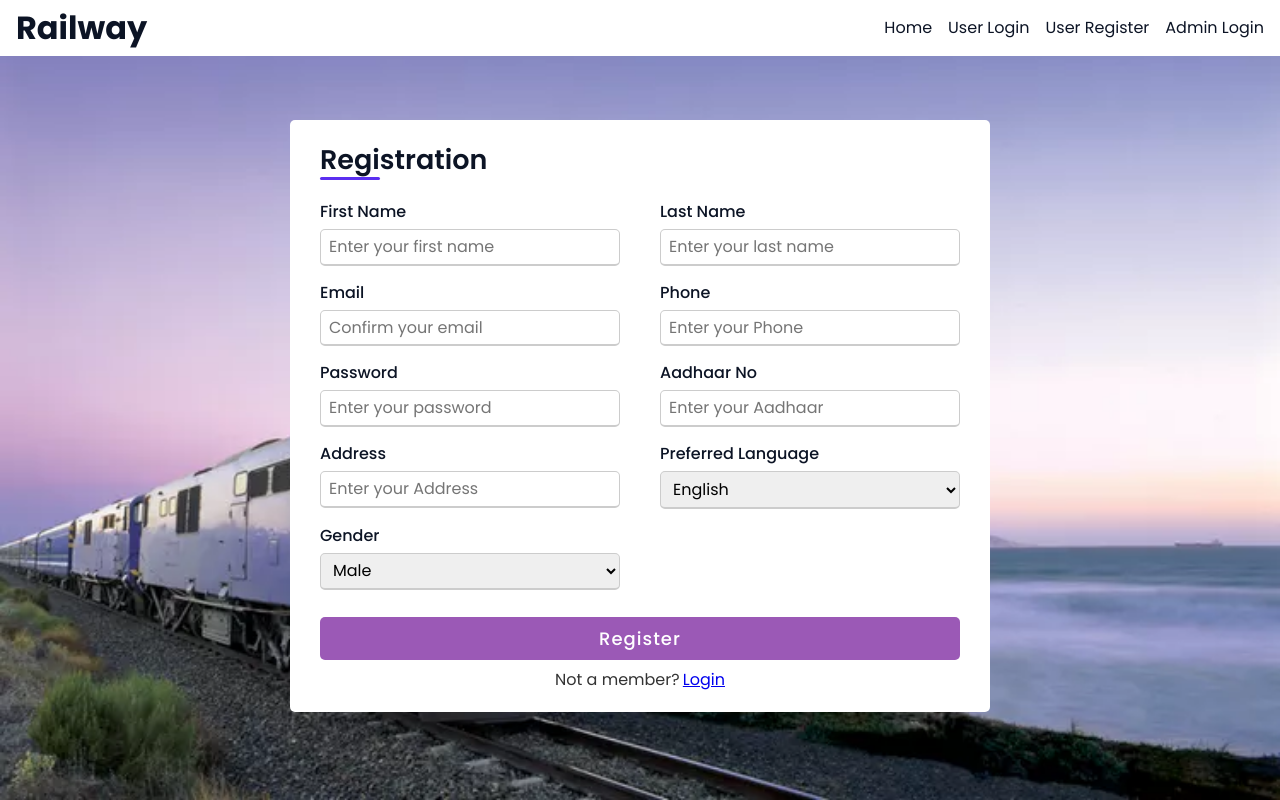
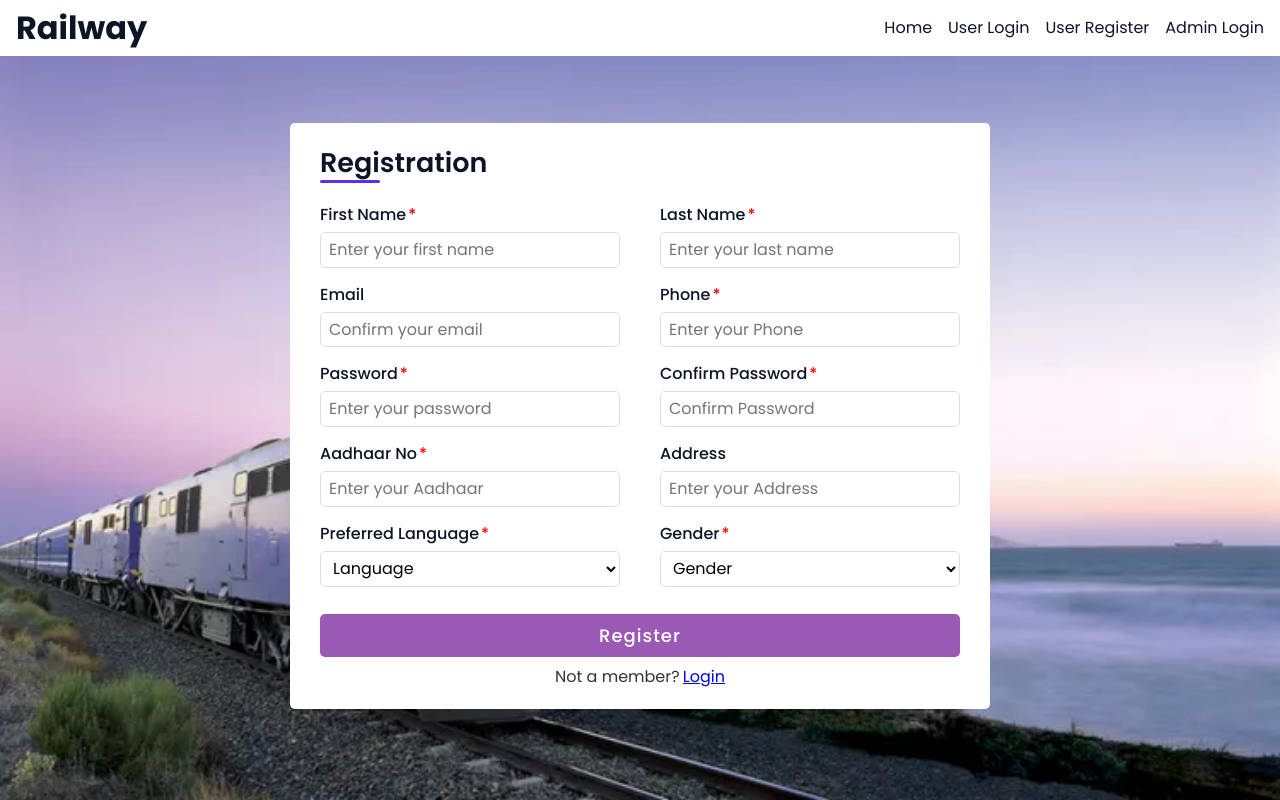
Before and after one commit to TIAA-KKWIEER-Group1/Railway-client, a React (Vite) app: page /user/register in a window 1280 px wide. Built offline with nearby package versions, Linux system fonts and the light colour scheme.

Commit message:
feat: Added formix validation to user registration

```diff
--- a/src/index.css
+++ b/src/index.css
@@ -147,3 +147,22 @@ code {
   position: fixed;
   inset: 0;
 }
+
+/* input required * css */
+.required {
+  color: red;
+  margin-left: 2px;
+}
+
+/* For readability we are using visually hidden */
+.visually-hidden {
+  position: absolute;
+  width: 1px;
+  height: 1px;
+  padding: 0;
+  margin: -1px;
+  overflow: hidden;
+  clip: rect(0, 0, 0, 0);
+  white-space: nowrap;
+  border: 0;
+}
--- a/src/pages/UserRegister/UserRegister.jsx
+++ b/src/pages/UserRegister/UserRegister.jsx
@@ -1,69 +1,280 @@
-import { Link } from 'react-router-dom';
+import { useMutation, useQueryClient } from '@tanstack/react-query';
+import { useFormik } from 'formik';
+import { toast } from 'react-hot-toast';
+import { Link, useNavigate } from 'react-router-dom';
+import * as Yup from 'yup';
+import { registerUser } from '../../services/user.services';
 import styles from './UserRegister.module.css';
+
 function UserRegister() {
+  const queryClient = useQueryClient();
+  const navigate = useNavigate();
+
+  const { mutate, isLoading } = useMutation({
+    mutationFn: (user) => registerUser(user),
+    onError: (error) => {
+      toast.error(error.response.data.message);
+    },
+    onSuccess: () => {
+      queryClient.refetchQueries(['user-status']);
+      navigate('/');
+    },
+  });
+
+  const phoneRegExp =
+    /^((\\+[1-9]{1,4}[ \\-]*)|(\\([0-9]{2,3}\\)[ \\-]*)|([0-9]{2,4})[ \\-]*)*?[0-9]{3,4}?[ \\-]*[0-9]{3,4}?$/;
+
+  const formik = useFormik({
+    initialValues: {
+      firstName: '',
+      lastName: '',
+      email: '',
+      phone: '',
+      password: '',
+      confirmPassword: '',
+      aadhaarNo: '',
+      address: '',
+      language: '',
+      gender: '',
+    },
+    validationSchema: Yup.object({
+      firstName: Yup.string().required('Required'),
+      lastName: Yup.string().required('Required'),
+      email: Yup.string().email('Invalid Email Address').required('Required'),
+      phone: Yup.string()
+        .matches(phoneRegExp, 'Phone number is not valid')
+        .required('Required'),
+      password: Yup.string().required('Required'),
+      confirmPassword: Yup.string()
+        .when('password', {
+          is: (val) => val && val.length > 0,
+          then: () =>
+            Yup.string().oneOf(
+              [Yup.ref('password')],
+              'Confirm Password does not match',
+            ),
+        })
+        .required('Confirm Password is required'),
+      aadhaarNo: Yup.number().required('Required'),
+      address: Yup.string().required('Required'),
+      language: Yup.string().required('Required'),
+      gender: Yup.string().required('Required'),
+    }),
+    onSubmit: (values) => mutate(values),
+  });
+
   return (
     <div className={styles.UserRegister}>
       <div className={styles.container}>
         <div className="title">Registration</div>
-        <form action="#">
+        <form onSubmit={formik.handleSubmit}>
           <div className={styles.userDetails}>
-            <div className={styles.inputContainer}>
-              <span className={styles.details}>First Name</span>
+            <div
+              className={`${styles.inputField} ${
+                formik.touched.firstName && formik.errors.firstName
+                  ? styles.inputFieldError
+                  : ''
+              }`}
+            >
+              <span className={styles.details}>
+                First Name
+                <span className="required">*</span>
+              </span>
               <input
                 type="text"
                 placeholder="Enter your first name "
-                required
+                name="firstName"
+                value={formik.values.firstName}
+                onChange={formik.handleChange}
+                onBlur={formik.handleBlur}
               />
             </div>
-            <div className={styles.inputContainer}>
-              <span className={styles.details}>Last Name</span>
-              <input type="text" placeholder="Enter your last name " required />
+            <div
+              className={`${styles.inputField} ${
+                formik.touched.lastName && formik.errors.lastName
+                  ? styles.inputFieldError
+                  : ''
+              }`}
+            >
+              <span className={styles.details}>
+                Last Name
+                <span className="required">*</span>
+              </span>
+              <input
+                type="text"
+                placeholder="Enter your last name "
+                name="lastName"
+                value={formik.values.lastName}
+                onChange={formik.handleChange}
+                onBlur={formik.handleBlur}
+              />
             </div>
-            <div className={styles.inputContainer}>
+            <div
+              className={`${styles.inputField} ${
+                formik.touched.email && formik.errors.email
+                  ? styles.inputFieldError
+                  : ''
+              }`}
+            >
               <span className={styles.details}>Email</span>
-              <input type="email" placeholder="Confirm your email" required />
+              <input
+                type="email"
+                placeholder="Confirm your email"
+                name="email"
+                value={formik.values.email}
+                onChange={formik.handleChange}
+                onBlur={formik.handleBlur}
+              />
             </div>
-            <div className={styles.inputContainer}>
-              <span className={styles.details}>Phone</span>
-              <input type="tel" placeholder="Enter your Phone " required />
+            <div
+              className={`${styles.inputField} ${
+                formik.touched.phone && formik.errors.phone
+                  ? styles.inputFieldError
+                  : ''
+              }`}
+            >
+              <span className={styles.details}>
+                Phone
+                <span className="required">*</span>
+              </span>
+              <input
+                type="tel"
+                placeholder="Enter your Phone "
+                name="phone"
+                value={formik.values.phone}
+                onChange={formik.handleChange}
+                onBlur={formik.handleBlur}
+              />
             </div>
-            <div className={styles.inputContainer}>
-              <span className={styles.details}>Password</span>
+            <div
+              className={`${styles.inputField} ${
+                formik.touched.password && formik.errors.password
+                  ? styles.inputFieldError
+                  : ''
+              }`}
+            >
+              <span className={styles.details}>
+                Password
+                <span className="required">*</span>
+              </span>
               <input
                 type="password"
                 placeholder="Enter your password "
-                required
+                name="password"
+                value={formik.values.password}
+                onChange={formik.handleChange}
+                onBlur={formik.handleBlur}
               />
             </div>
-            <div className={styles.inputContainer}>
-              <span className={styles.details}>Aadhaar No</span>
-              <input type="number" placeholder="Enter your Aadhaar " required />
+            <div
+              className={`${styles.inputField} ${
+                formik.touched.confirmPassword && formik.errors.confirmPassword
+                  ? styles.inputFieldError
+                  : ''
+              }`}
+            >
+              <span className={styles.details}>
+                Confirm Password
+                <span className="required">*</span>
+              </span>
+              <input
+                type="password"
+                placeholder="Confirm Password"
+                name="confirmPassword"
+                value={formik.values.confirmPassword}
+                onChange={formik.handleChange}
+                onBlur={formik.handleBlur}
+              />
             </div>
-            <div className={styles.inputContainer}>
+            <div
+              className={`${styles.inputField} ${
+                formik.touched.aadhaarNo && formik.errors.aadhaarNo
+                  ? styles.inputFieldError
+                  : ''
+              }`}
+            >
+              <span className={styles.details}>
+                Aadhaar No
+                <span className="required">*</span>
+              </span>
+              <input
+                type="number"
+                placeholder="Enter your Aadhaar "
+                name="aadhaarNo"
+                value={formik.values.aadhaarNo}
+                onChange={formik.handleChange}
+                onBlur={formik.handleBlur}
+              />
+            </div>
+            <div
+              className={`${styles.inputField} ${
+                formik.touched.address && formik.errors.address
+                  ? styles.inputFieldError
+                  : ''
+              }`}
+            >
               <span className={styles.details}>Address</span>
-              <input type="text" placeholder="Enter your Address " required />
+              <input
+                type="text"
+                placeholder="Enter your Address "
+                name="address"
+                value={formik.values.address}
+                onChange={formik.handleChange}
+                onBlur={formik.handleBlur}
+              />
             </div>
 
-            <div className={styles.inputContainer}>
-              <span className={styles.details}>Preferred Language</span>
-              <select name="">
-                <option>English</option>
-                <option>Hindi</option>
+            <div
+              className={`${styles.inputField} ${
+                formik.touched.language && formik.errors.language
+                  ? styles.inputFieldError
+                  : ''
+              }`}
+            >
+              <span className={styles.details}>
+                Preferred Language
+                <span className="required">*</span>
+              </span>
+              <select
+                name="language"
+                value={formik.values.language}
+                onChange={formik.handleChange}
+                onBlur={formik.handleBlur}
+              >
+                <option value="">Language</option>
+                <option value="english">English</option>
+                <option value="hindi">Hindi</option>
               </select>
             </div>
-            <div className={styles.inputContainer}>
-              <span className={styles.details}>Gender</span>
-              <select name="">
-                <option>Male</option>
-                <option>Female</option>
-                <option>Other</option>
+            <div
+              className={`${styles.inputField} ${
+                formik.touched.gender && formik.errors.gender
+                  ? styles.inputFieldError
+                  : ''
+              }`}
+            >
+              <span className={styles.details}>
+                Gender
+                <span className="required">*</span>
+              </span>
+              <select
+                name="gender"
+                value={formik.values.gender}
+                onChange={formik.handleChange}
+                onBlur={formik.handleBlur}
+              >
+                <option value="">Gender</option>
+                <option value="male">Male</option>
+                <option value="female">Female</option>
+                <option value="other">Other</option>
               </select>
             </div>
           </div>
 
-          <div className={styles.button}>
-            <input type="submit" value="Register" />
-          </div>
+          <button type="submit" className={styles.button} disabled={isLoading}>
+            Register
+          </button>
+
           <div className={styles.loginSignUp}>
             <span className={styles.signUpText}>
               Not a member?
--- a/src/pages/UserRegister/UserRegister.module.css
+++ b/src/pages/UserRegister/UserRegister.module.css
@@ -29,7 +29,7 @@
   margin: 20px 0 12px 0;
 }
 
-.inputContainer {
+.inputField {
   margin-bottom: 15px;
   width: calc(100% / 2 - 20px);
 }
@@ -40,14 +40,15 @@
   margin-bottom: 5px;
 }
 
-.inputContainer input {
+.inputField input {
   width: 100%;
   outline: none;
   border-radius: 5px;
-  border: 1px solid #ccc;
+  border: 1px solid #ddd;
+  background: #fff;
+
   padding: 0.3rem 0.5rem;
   font-size: 16px;
-  border-bottom-width: 2px;
   transition: all 0.3 ease;
 }
 
@@ -55,19 +56,19 @@
   width: 100%;
   outline: none;
   border-radius: 5px;
-  border: 1px solid #ccc;
+  border: 1px solid #ddd;
+  background: #fff;
+
   padding: 0.3rem 0.5rem;
   font-size: 16px;
-  border-bottom-width: 2px;
   transition: all 0.3 ease;
 }
 
-.inputContainer input:focus,
-.inputContainer input:valid {
+.inputField input:focus {
   border-color: #9b59b6;
 }
 
-.button input {
+.button {
   display: block;
   width: 100%;
   padding: 0.5rem;
@@ -83,7 +84,7 @@
   background: #9b59b6;
 }
 
-.button input:hover {
+.button:hover {
   background: linear-gradient(-135deg, #71b7e6, #9b59b6);
 }
 
@@ -101,6 +102,10 @@
   margin-top: 0.5rem;
 }
 
+.UserRegister .inputFieldError :where(input, select, textarea) {
+  border-color: red;
+}
+
 @media (max-width: 700px) {
   .UserRegister {
     padding: 0.5rem;
@@ -110,7 +115,7 @@
     max-width: 100%;
   }
 
-  .inputContainer {
+  .inputField {
     margin-bottom: 15px;
     width: 100%;
   }
```
Also changed, not shown: src/services/user.services.js (+9 -1 lines).
